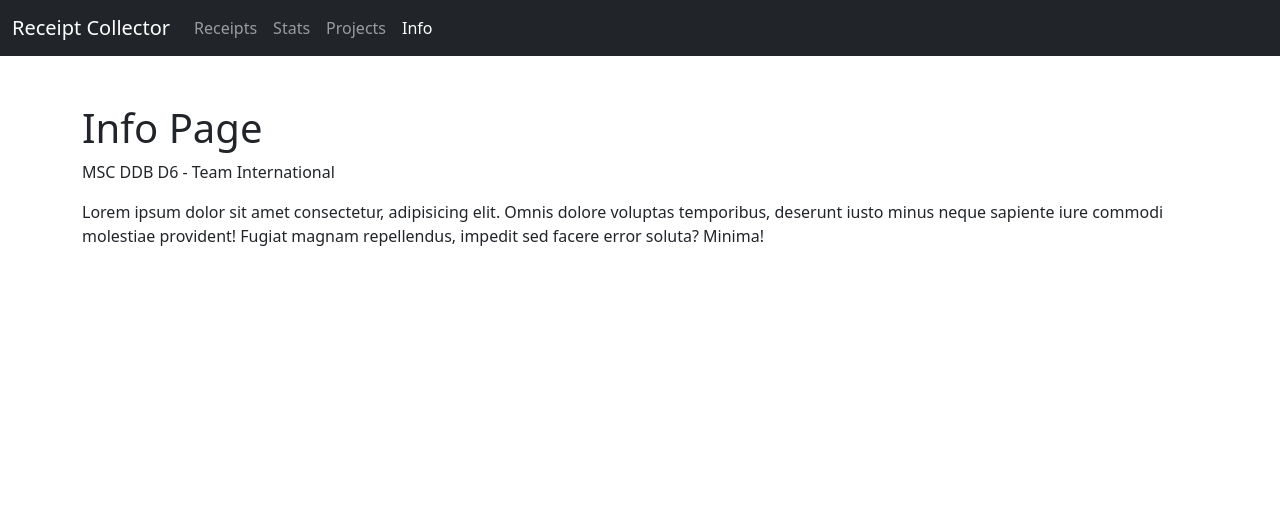
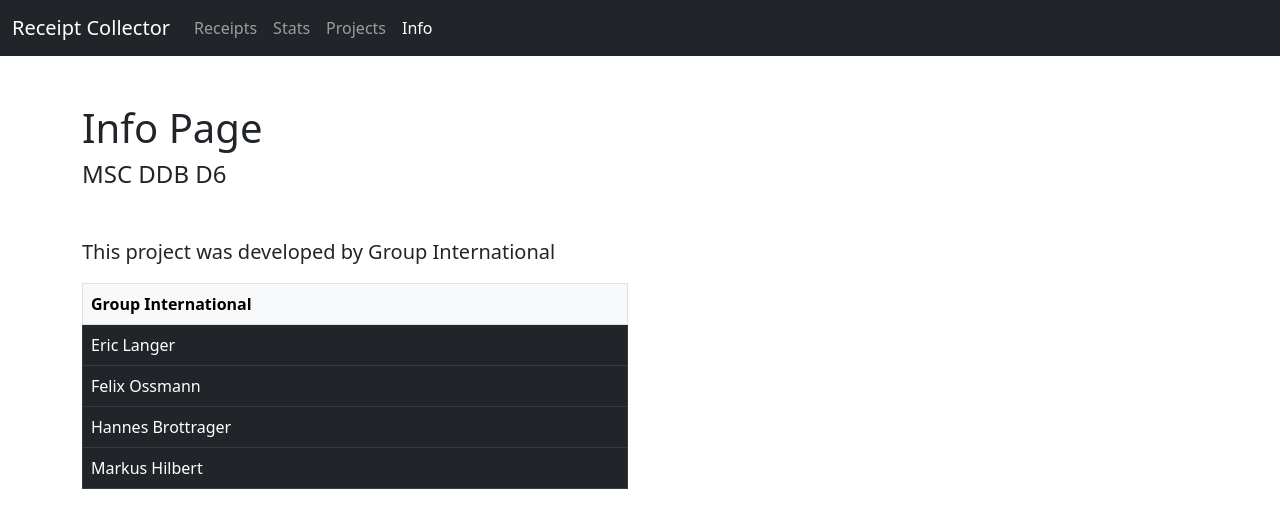
Before and after one commit to iham/MSC_DDB_D6_Abgabe, a React (Create React App) app in the folder receipt/: page /info in a window 1280 px wide. Shown: the top 528 px of the page. Built offline with nearby package versions, Linux system fonts and the light colour scheme.

Commit message:
layouting and grid for stats.

```diff
--- a/receipt/src/InfoPage.js
+++ b/receipt/src/InfoPage.js
@@ -1,13 +1,42 @@
 const InfoPage = (props) => {
     return (
         <>
-            <h1>Info Page</h1>
-            <p>MSC DDB D6 - Team International</p>
-            <p>
-                Lorem ipsum dolor sit amet consectetur, adipisicing elit. Omnis dolore voluptas temporibus, deserunt iusto minus neque sapiente iure commodi molestiae provident! Fugiat magnam repellendus, impedit sed facere error soluta? Minima!
+            <header>
+                <hgroup>
+                    <h1>Info Page</h1>
+                    <h4 className="mb-5">MSC DDB D6</h4>
+                </hgroup>
+            </header>
+            <p className="lead">
+                This project was developed by Group International
             </p>
+            <div className="row">
+                <div className="col-md-6">
+                    <table className="table table-bordered rounded table-dark">
+                        <thead className="table-light">
+                            <tr>
+                                <th scope="col">Group International</th>
+                            </tr>
+                        </thead>
+                        <tbody>
+                            <tr>
+                                <td>Eric Langer</td>
+                            </tr>
+                            <tr>
+                                <td>Felix Ossmann</td>
+                            </tr>
+                            <tr>
+                                <td>Hannes Brottrager</td>
+                            </tr>
+                            <tr>
+                                <td>Markus Hilbert</td>
+                            </tr>
+                        </tbody>
+                    </table>
+                </div>
+            </div>
         </>
     );
 };
 
-export default InfoPage
+export default InfoPage;
--- a/receipt/src/ProjectsPage.js
+++ b/receipt/src/ProjectsPage.js
@@ -4,8 +4,13 @@ const Projects = (props) => {
     const [projectTypes] = useOutletContext();
     return (
         <>
-            <h1>Projects</h1>
-            <p>
+            <header>
+                <hgroup>
+                    <h1>Projects</h1>
+                    <h4 className="mb-5">MSC DDB D6</h4>
+                </hgroup>
+            </header>
+            <p className="lead">
                 A List of the Projects you can assign Receipts to:
             </p>
             {projectTypes &&
--- a/receipt/src/ReceiptsPage.js
+++ b/receipt/src/ReceiptsPage.js
@@ -40,8 +40,13 @@ const Receipts = (props) => {
 
     return (
         <>
-            <h1>Receipts</h1>
-            <p>Either you enter a new Receipt by hitting the green button, or you create a set of 10 sampled Receipts using the yellow one.</p>
+            <header>
+                <hgroup>
+                    <h1>Receipts</h1>
+                    <h4 className="mb-5">MSC DDB D6</h4>
+                </hgroup>
+            </header>
+            <p className="lead">Either you enter a new Receipt by hitting the green button, or you create a set of 10 sampled Receipts using the yellow one.</p>
             <div className="row gx-5">
                 <div className="col-sm-12 col-lg-6">
                     {!showReceiptForm &&
--- a/receipt/src/StartPage.js
+++ b/receipt/src/StartPage.js
@@ -1,8 +1,13 @@
 const StartPage = (props) => {
     return (
         <>
-            <h1>Receipt Collector Demo</h1>
-            <p>As for this Proof of Concept, you can add Receipts on your own or create Samples to view data representation.</p>
+            <header>
+                <hgroup>
+                    <h1>Start Page</h1>
+                    <h4 className="mb-5">MSC DDB D6</h4>
+                </hgroup>
+            </header>
+            <p className="lead">As for this Proof of Concept, you can add Receipts on your own or create Samples to view data representation.</p>
         </>
     );
 };
--- a/receipt/src/StatsPage.js
+++ b/receipt/src/StatsPage.js
@@ -5,8 +5,36 @@ const StatsPage = (props) => {
 
     return (
         <>
-            <h1>Stats</h1>
-            <p>Using ECharts for some visuals.</p>
+            <header>
+                <hgroup>
+                    <h1>Statistics</h1>
+                    <h4 className="mb-5">MSC DDB D6</h4>
+                </hgroup>
+            </header>
+            <p className="lead">Using ECharts for some visuals.</p>
+            <div className="row justify-content-md-center">
+                <div className="col col-lg-10">
+                    <div className="row g-5">
+                        <div className="col-md-6 p-5">
+                            <h2>Sorted by Date</h2>
+                            <img src="https://via.placeholder.com/1200x1200/cccccc/969696?text=Graph" class="img-fluid" alt=""></img>
+                        </div>
+                        <div className="col-md-6 p-5">
+                            <h2>Grouped by Month</h2>
+                            <img src="https://via.placeholder.com/1200x1200/cccccc/969696?text=Graph" class="img-fluid" alt=""></img>
+                        </div>
+                        <div className="col-md-6 p-5">
+                            <h2>Grouped by Project</h2>
+                            <img src="https://via.placeholder.com/1200x1200/cccccc/969696?text=Graph" class="img-fluid" alt=""></img>
+                        </div>
+                        <div className="col-md-6 p-5">
+                            <h2>Distributed by Project</h2>
+                            <img src="https://via.placeholder.com/1200x1200/cccccc/969696?text=Graph" class="img-fluid" alt=""></img>
+                        </div>
+
+                    </div>
+                </div>
+            </div>
         </>
     );
 };
```
